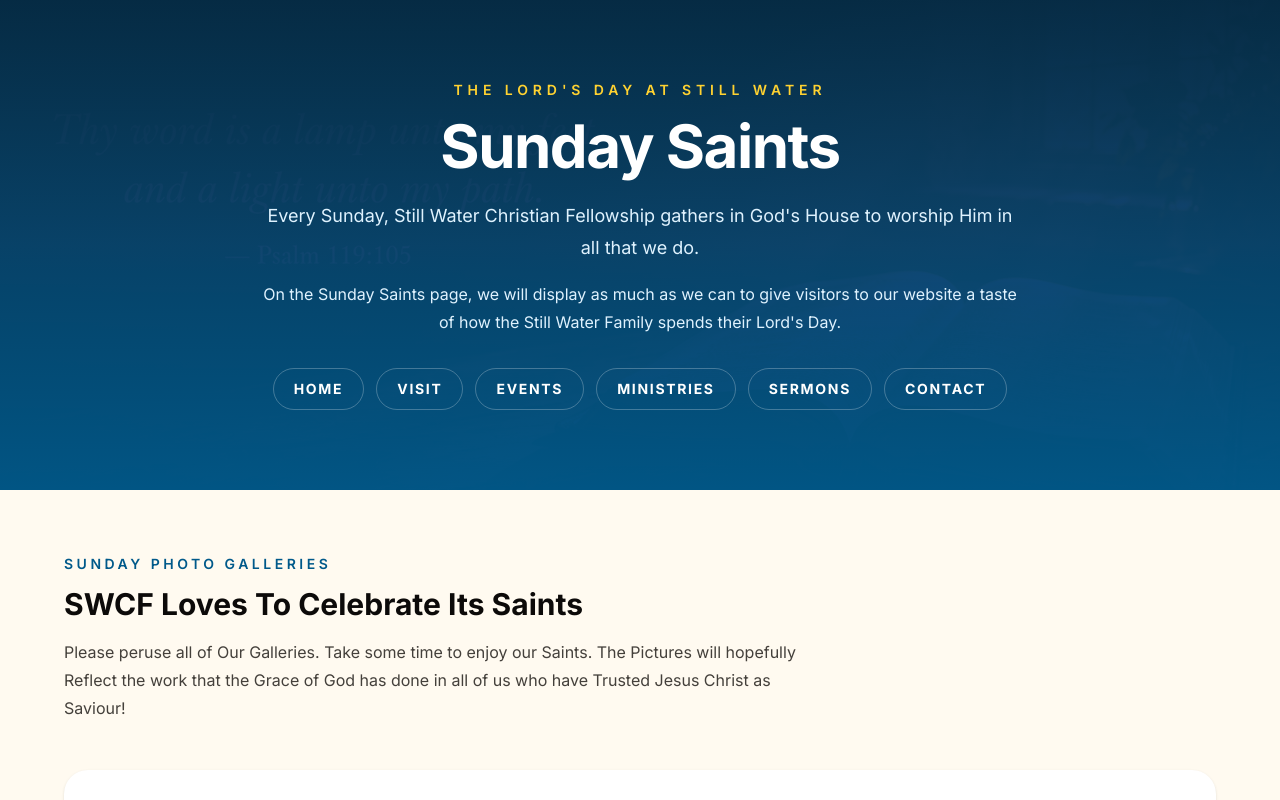
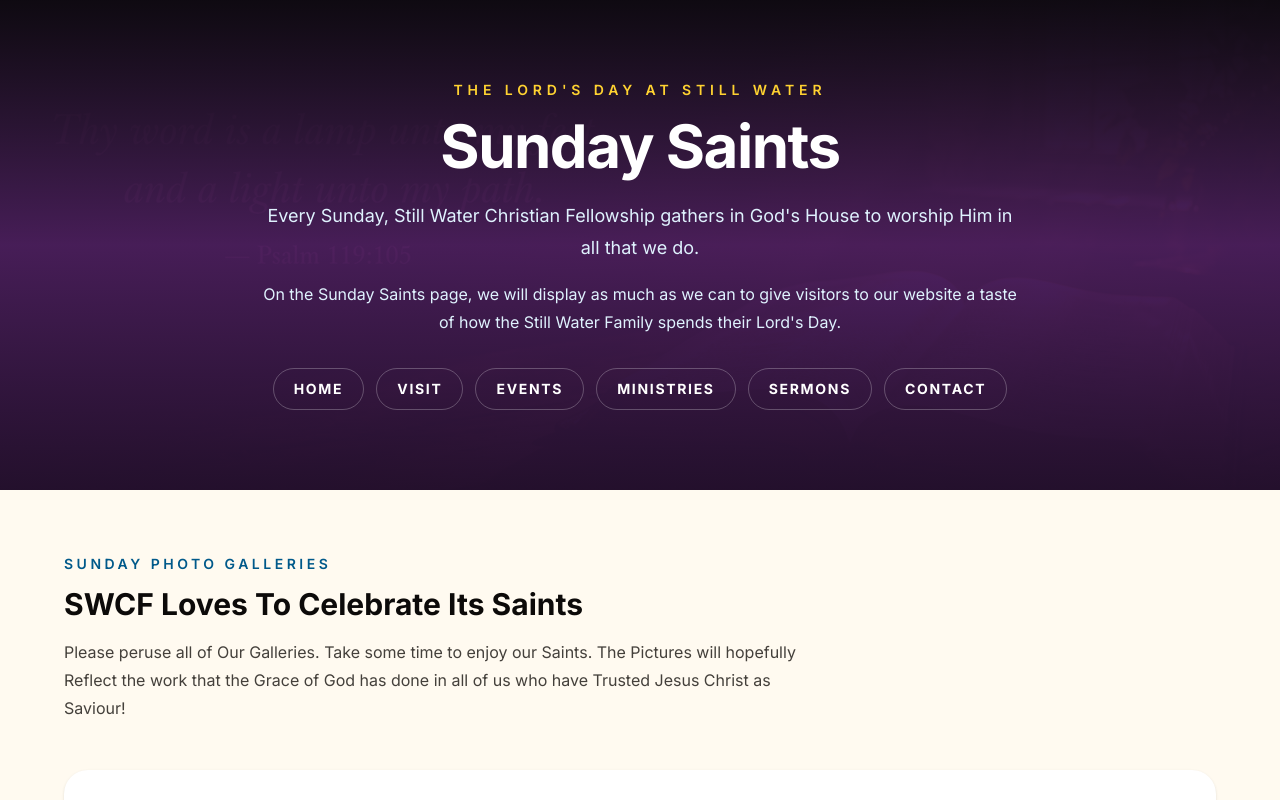
Before and after one commit to edesent/stillwater-christian-fellowship, a Next.js app: page /sunday-saints in a window 1280 px wide. Shown: the top 800 px of the page. Built offline with nearby package versions, Linux system fonts and the light colour scheme.

Commit message:
Updated Sunday Saints overlay to SWCF theme

```diff
--- a/src/app/sunday-saints/page.tsx
+++ b/src/app/sunday-saints/page.tsx
@@ -51,7 +51,7 @@ export default function SundaySaintsPage() {
           aria-hidden="true"
           className="absolute inset-0 bg-[url('/uploads/backgroundlayerimage.png')] bg-cover bg-center opacity-45 mix-blend-overlay"
         />
-        <div aria-hidden="true" className="absolute inset-0 bg-gradient-to-b from-sky-950/90 via-sky-900/85 to-sky-800/95" />
+        <div aria-hidden="true" className="absolute inset-0 bg-gradient-to-b from-ink/92 via-fern/86 to-moss/96" />
         <div className="relative z-10 mx-auto max-w-5xl text-center">
           <p className="mb-4 text-sm font-semibold uppercase tracking-[0.35em] text-amber-300">
             The Lord&apos;s Day at Still Water
```
